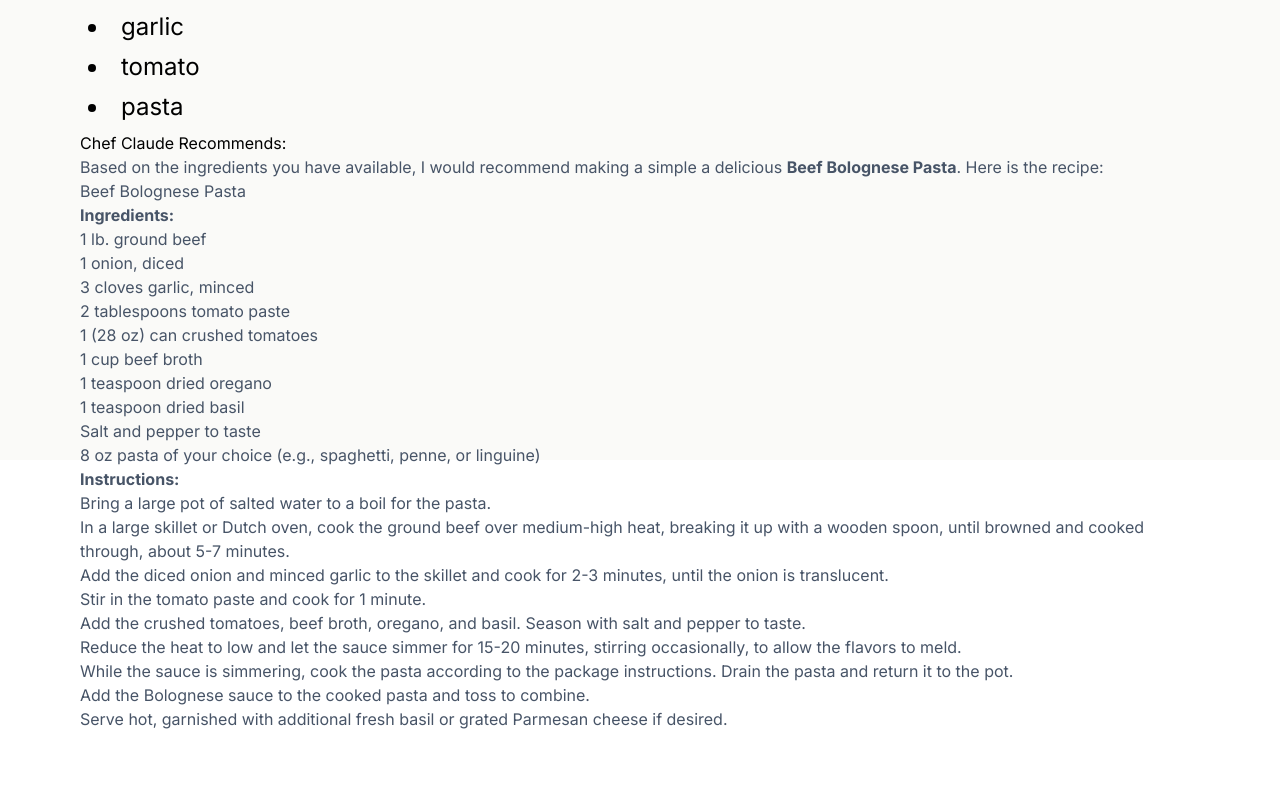
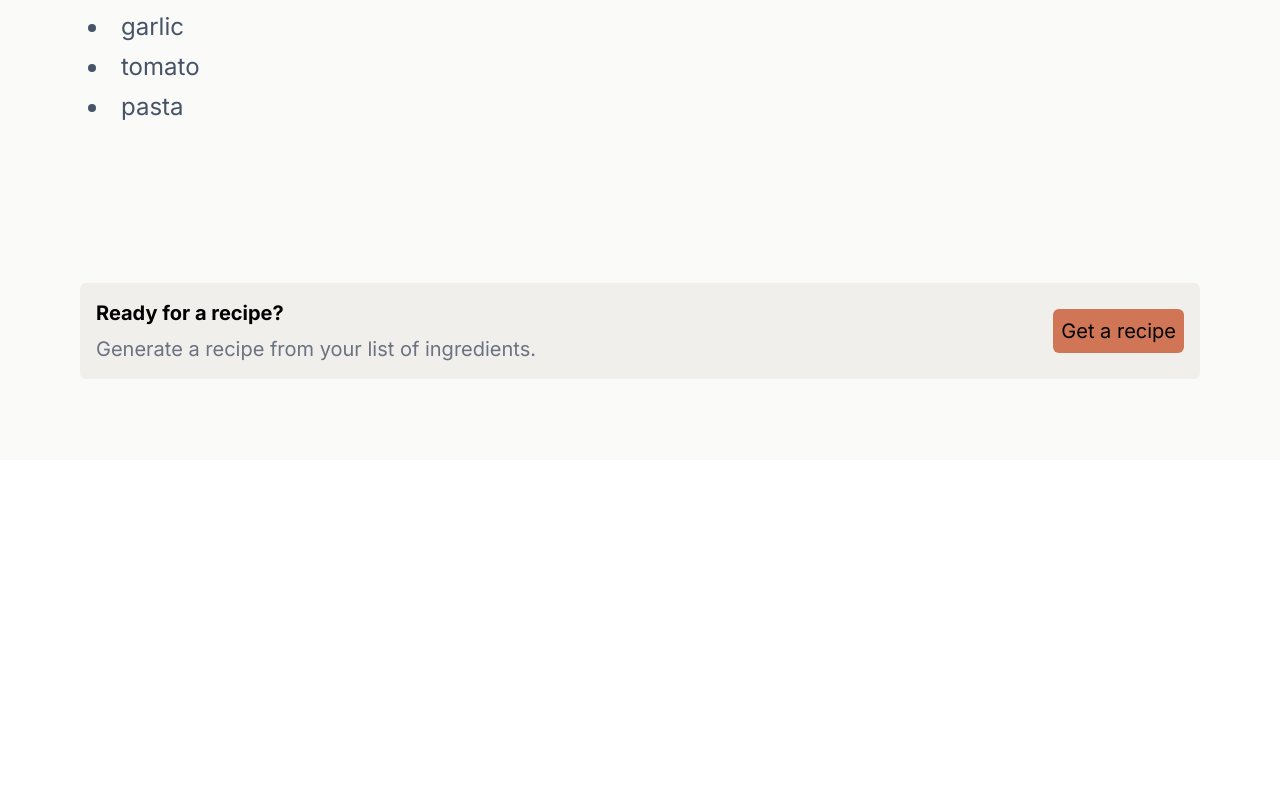
Before and after one commit to Mini-GT/react-chef-claude-ai, a React (Vite) app: page / in a window 1280 px wide. Shown: the part 340-1140 px from the top of the page. After the commit the page ends 800 px from the top, so only its background shows below. Built offline with nearby package versions, Linux system fonts and the light colour scheme.

Commit message:
refactor: moved recommends into its own component

```diff
--- a/src/components/Main.tsx
+++ b/src/components/Main.tsx
@@ -56,46 +56,11 @@ export default function Main() {
 
       <div className="">
         {ingredients.length > 0 ? <h1 className="tablet:text-4xl tablet:mb-8 text-xl font-bold mb-4">Ingredients on hand:</h1> : null}
-        <ul className="tablet:text-2xl list-container list-disc list-inside text-sm ml-2">
+        <ul className="tablet:text-2xl text-[#475467] list-container list-disc list-inside text-sm ml-2">
           {newIngredients}
         </ul>
       </div>
 
-      <section>
-        <h2>Chef Claude Recommends:</h2>
-        <article
-          className="suggested-recipe-container text-[#475467]"
-          aria-live="polite"
-        >
-            <p>Based on the ingredients you have available, I would recommend making a simple a delicious <strong>Beef Bolognese Pasta</strong>. Here is the recipe:</p>
-            <h3>Beef Bolognese Pasta</h3>
-            <strong>Ingredients:</strong>
-            <ul>
-                <li>1 lb. ground beef</li>
-                <li>1 onion, diced</li>
-                <li>3 cloves garlic, minced</li>
-                <li>2 tablespoons tomato paste</li>
-                <li>1 (28 oz) can crushed tomatoes</li>
-                <li>1 cup beef broth</li>
-                <li>1 teaspoon dried oregano</li>
-                <li>1 teaspoon dried basil</li>
-                <li>Salt and pepper to taste</li>
-                <li>8 oz pasta of your choice (e.g., spaghetti, penne, or linguine)</li>
-            </ul>
-            <strong>Instructions:</strong>
-            <ol>
-                <li>Bring a large pot of salted water to a boil for the pasta.</li>
-                <li>In a large skillet or Dutch oven, cook the ground beef over medium-high heat, breaking it up with a wooden spoon, until browned and cooked through, about 5-7 minutes.</li>
-                <li>Add the diced onion and minced garlic to the skillet and cook for 2-3 minutes, until the onion is translucent.</li>
-                <li>Stir in the tomato paste and cook for 1 minute.</li>
-                <li>Add the crushed tomatoes, beef broth, oregano, and basil. Season with salt and pepper to taste.</li>
-                <li>Reduce the heat to low and let the sauce simmer for 15-20 minutes, stirring occasionally, to allow the flavors to meld.</li>
-                <li>While the sauce is simmering, cook the pasta according to the package instructions. Drain the pasta and return it to the pot.</li>
-                <li>Add the Bolognese sauce to the cooked pasta and toss to combine.</li>
-                <li>Serve hot, garnished with additional fresh basil or grated Parmesan cheese if desired.</li>
-            </ol>
-        </article>
-    </section>
       {/* <Fieldset /> */}
     </main>
   )
```
